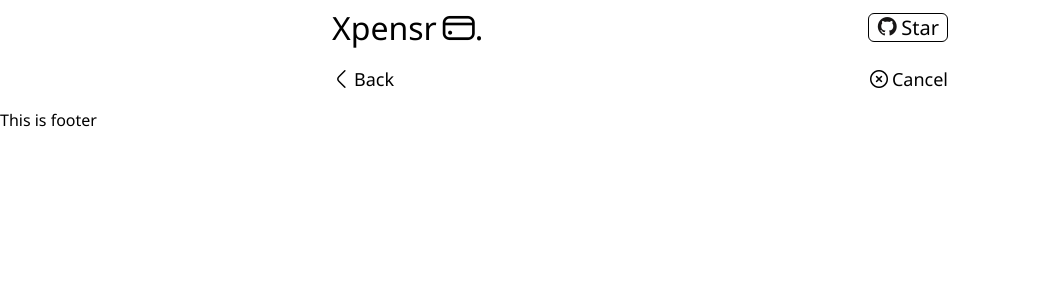
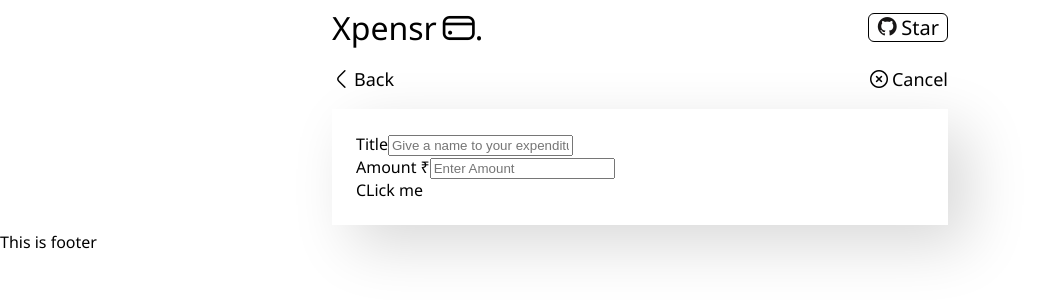
Before and after one commit to shuvamk-dev/Xpensr, a React (Create React App) app: page /add-expense in a window 1280 px wide. Shown: the top 300 px of the page, without its empty margins (0-1043 px from the left). Built offline with nearby package versions, Linux system fonts and the light colour scheme.

Commit message:
Created skeleton for form

```diff
--- /dev/null
+++ b/src/components/add-form/add-form.css
@@ -0,0 +1,16 @@
+.add-form {
+  background: #ffffff;
+  box-shadow: 20px 20px 60px #d9d9d9, -20px -20px 60px #ffffff;
+  margin: 6px 12px;
+  padding: 24px;
+}
+
+.category {
+  position: relative;
+}
+.category-container {
+  display: flex;
+  position: absolute;
+  background-color: lightgreen;
+  flex-direction: column;
+}
--- /dev/null
+++ b/src/components/add-form/index.js
@@ -0,0 +1,37 @@
+import React, { useState } from "react";
+import "./add-form.css";
+const AddForm = () => {
+  const [categoryOpen, setCategoryOpen] = useState(false);
+  return (
+    <div className="add-form">
+      <div>
+        <label>Title</label>
+        <input placeholder="Give a name to your expenditure" />
+      </div>
+      <div>
+        <label>Amount ₹</label>
+        <input placeholder="Enter Amount" />
+      </div>
+      <div className="category">
+        <div
+          className="category-dropdown"
+          onClick={() => setCategoryOpen(!categoryOpen)}
+        >
+          CLick me
+        </div>
+        {categoryOpen && (
+          <div className="category-container">
+            <div>Apple</div>
+            <div>Apple</div>
+            <div>Apple</div>
+            <div>Apple</div>
+            <div>Apple</div>
+            <div>Apple</div>
+          </div>
+        )}
+      </div>
+    </div>
+  );
+};
+
+export default AddForm;
--- a/src/components/expense-list/expense-list.css
+++ b/src/components/expense-list/expense-list.css
@@ -1,5 +1,5 @@
 .expense-list {
-  margin-right: 6px 12px;
+  margin: 6px 12px;
   border-top: 1px solid black;
   border-radius: 6px;
   display: flex;
--- a/src/pages/add-expense/index.js
+++ b/src/pages/add-expense/index.js
@@ -1,10 +1,12 @@
 import React from "react";
+import AddForm from "../../components/add-form";
 import TopFold from "../../components/top-fold";
 import "./add-expense.css";
 const AddExpense = () => {
   return (
     <div className="add-expense">
       <TopFold />
+      <AddForm />
     </div>
   );
 };
```
